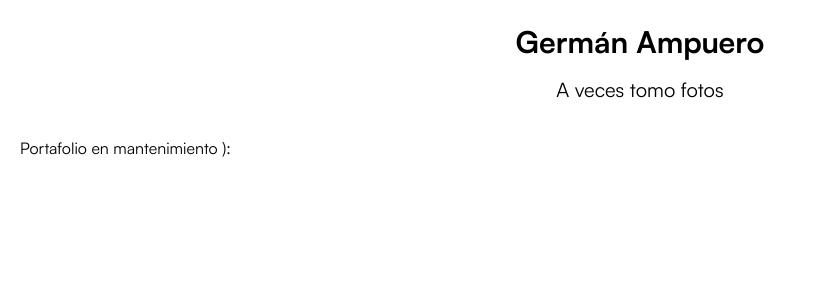
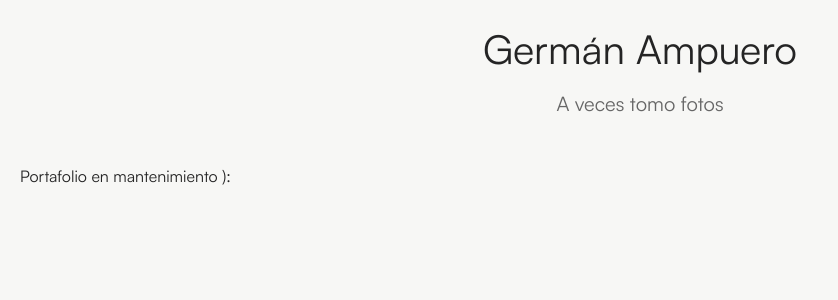
Before and after one commit to GadCoder/Portafolio-Fotos, a Next.js app: page / in a window 1280 px wide. Shown: the top 300 px of the page, without its empty margins (0-838 px from the left). Built offline with nearby package versions, Linux system fonts and the light colour scheme; no server answers.

Commit message:
Refine gallery theme colors and typography

```diff
--- a/app/globals.css
+++ b/app/globals.css
@@ -1,7 +1,18 @@
 @import "tailwindcss";
+
+:root {
+  --background: #f7f7f5;
+  --foreground: #242424;
+  --muted-foreground: #666666;
+}
 
 @theme {
   --font-sans: "Satoshi", ui-sans-serif, system-ui, sans-serif;
+}
+
+body {
+  background-color: var(--background);
+  color: var(--foreground);
 }
 
 [data-rmiz-ghost] {
--- a/components/TopBar.tsx
+++ b/components/TopBar.tsx
@@ -3,8 +3,10 @@ export default function TopBar() {
     <div className="flex mb-6 mt-6 justify-center">
       <div className="flex gap-6 items-center">
         <div className="grid md:grid-rows-2 gap-2 md:gap-4">
-          <h1 className="font-bold text-md md:text-3xl">Germán Ampuero</h1>
-          <h2 className="font-regular text-sm md:text-xl text-center">
+          <h1 className="text-[32px] font-normal leading-tight text-[var(--foreground)] md:text-[40px]">
+            Germán Ampuero
+          </h1>
+          <h2 className="text-center text-sm font-normal text-[var(--muted-foreground)] md:text-xl">
             A veces tomo fotos
           </h2>
         </div>
```
